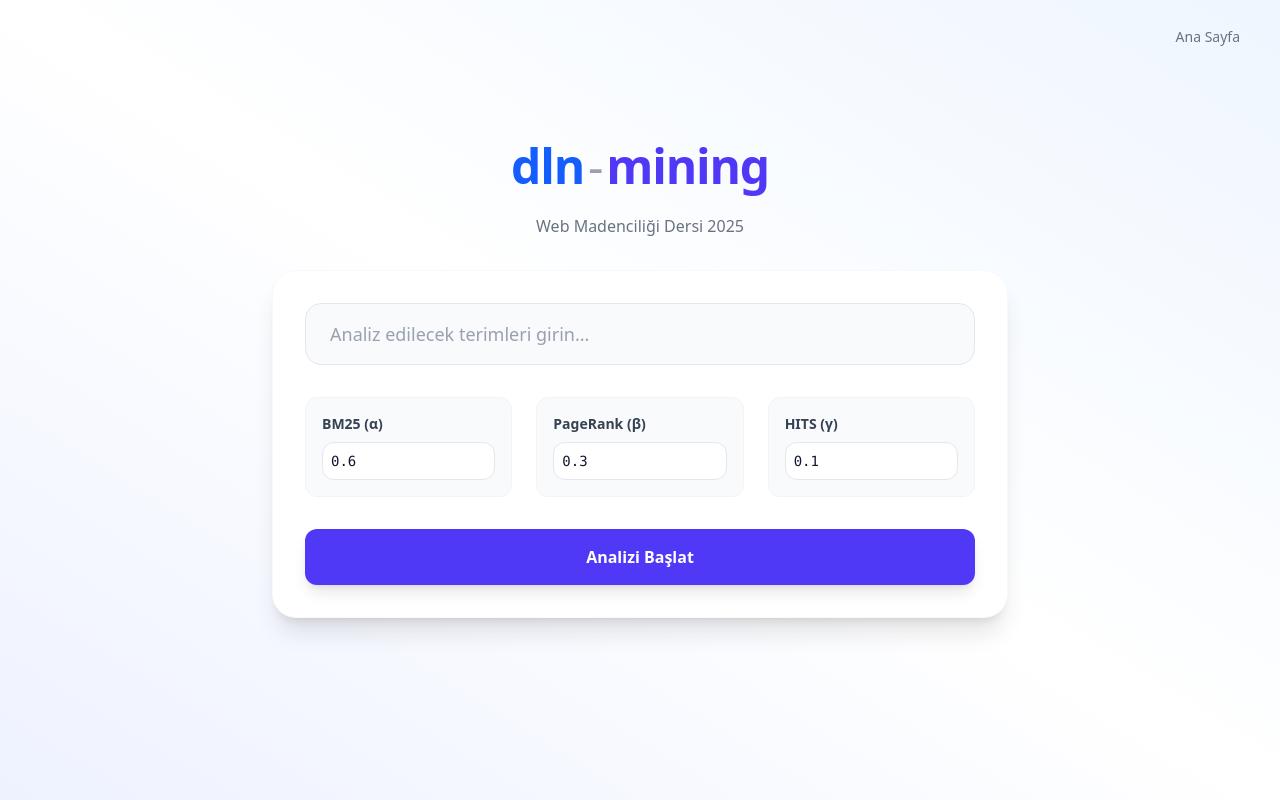
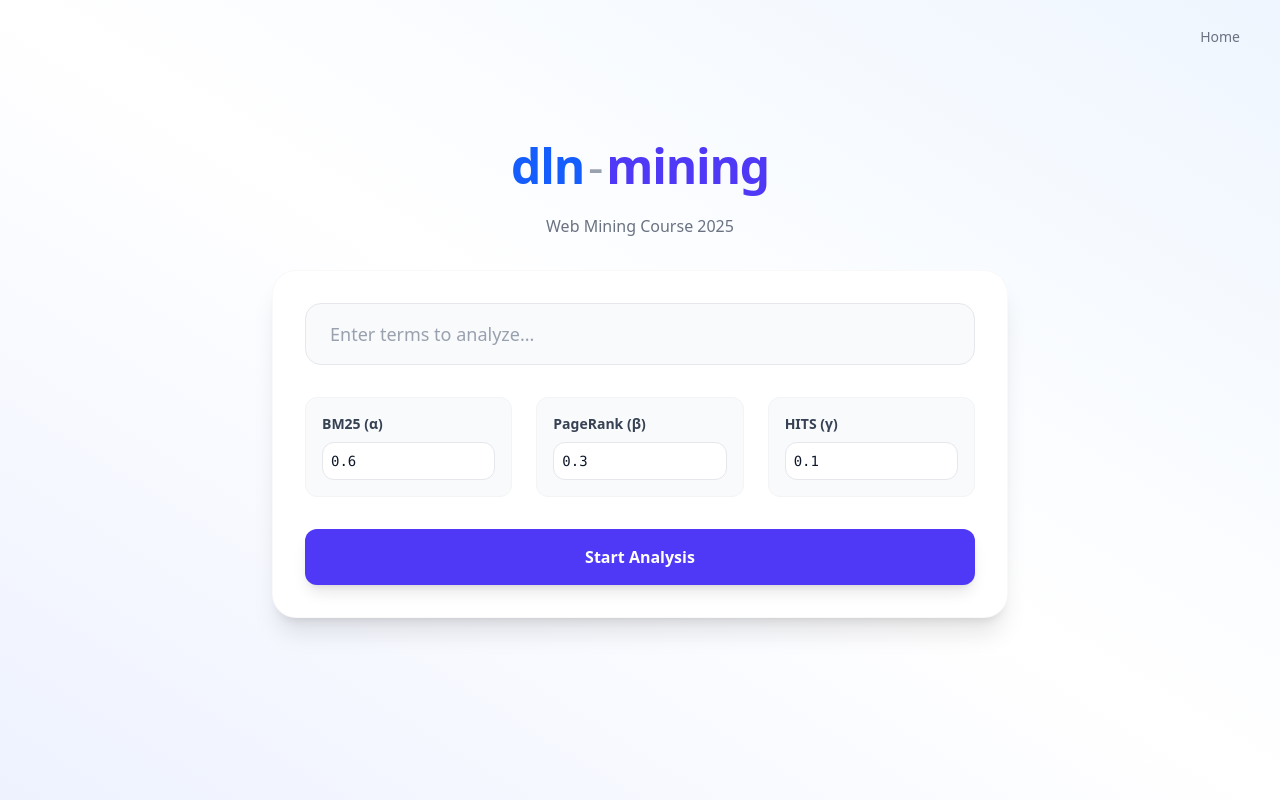
Before and after one commit to eyupdalan/dln-finder, a Next.js app in the folder ui/: page /web-mining in a window 1280 px wide. Built offline with nearby package versions, Linux system fonts and the light colour scheme.

Commit message:
eyup adds language changes

```diff
--- a/ui/src/app/page.tsx
+++ b/ui/src/app/page.tsx
@@ -33,7 +33,7 @@ export default function Home() {
       setCurrentPage(res.data.pagination.current_page)
       setTotalPages(res.data.pagination.total_pages)
     } catch (err: any) {
-      setError(err?.response?.data?.error || 'Bir hata oluştu')
+      setError(err?.response?.data?.error || 'An error occurred')
       setResults([])
     }
     setLoading(false)
@@ -81,7 +81,7 @@ export default function Home() {
                   value={query}
                   onChange={(e) => setQuery(e.target.value)}
                   className="block w-full pl-11 pr-12 py-2.5 bg-white border border-gray-200 rounded-full text-gray-900 placeholder-gray-400 focus:outline-none focus:ring-2 focus:ring-indigo-500/20 focus:border-indigo-500 transition-all shadow-sm hover:shadow-md"
-                  placeholder="Web'de arayın..."
+                  placeholder="Search the web..."
                   onKeyPress={(e) => e.key === 'Enter' && handleSearch(1)}
                 />
                 <button
@@ -125,7 +125,7 @@ export default function Home() {
 
             <div className="w-full max-w-2xl px-4 flex flex-col items-center">
               <Logo size="large" />
-              <p className="text-gray-500 font-medium mb-8">Doğal Dil İşlemeye Kavramsal Bakış Dersi 2026</p>
+              <p className="text-gray-500 font-medium mb-8">Conceptual View of Natural Language Processing Course 2026</p>
 
               <div className="w-full relative group">
                 <div className="absolute -inset-0.5 bg-gradient-to-r from-blue-500 to-indigo-600 rounded-full opacity-20 group-hover:opacity-40 blur transition duration-500"></div>
@@ -140,7 +140,7 @@ export default function Home() {
                     value={query}
                     onChange={(e) => setQuery(e.target.value)}
                     className="block w-full pl-14 pr-32 py-4 bg-white border border-gray-100 rounded-full text-lg text-gray-900 placeholder-gray-400 focus:outline-none focus:ring-0 shadow-lg group-hover:shadow-xl transition-all"
-                    placeholder="Web'de arayın..."
+                    placeholder="Search the web..."
                     onKeyPress={(e) => e.key === 'Enter' && handleSearch(1)}
                   />
                   <div className="absolute right-2 top-1/2 -translate-y-1/2">
@@ -148,7 +148,7 @@ export default function Home() {
                       onClick={() => handleSearch(1)}
                       className="bg-indigo-600 text-white px-6 py-2.5 rounded-full hover:bg-indigo-700 font-medium transition-all shadow-md hover:shadow-lg active:scale-95 flex items-center gap-2"
                     >
-                      {loading ? '...' : 'Ara'}
+                      {loading ? '...' : 'Search'}
                     </button>
                   </div>
                 </div>
@@ -197,11 +197,11 @@ export default function Home() {
                       rel="noopener noreferrer"
                       className="text-xl font-semibold text-gray-900 group-hover:text-indigo-600 transition-colors leading-tight block"
                     >
-                      {result.title || "Adsız Doküman"}
+                      {result.title || "Untitled Document"}
                     </a>
 
                     <p className="text-gray-600 text-sm leading-relaxed line-clamp-2">
-                      Bu sonuç, arama sorgunuzla yüksek oranda eşleşen içerik barındırmaktadır. Detaylı bilgi için bağlantıyı ziyaret edebilirsiniz.
+                      This result contains content highly matching your search query. You can visit the link for detailed information.
                     </p>
                   </div>
                 </div>
--- a/ui/src/app/web-mining/page.tsx
+++ b/ui/src/app/web-mining/page.tsx
@@ -24,7 +24,7 @@ export default function SearchPage() {
 
   const handleSearch = async (page = 1) => {
     if (Math.abs(alpha + beta + gamma - 1.0) > 1e-5) {
-      setError('α + β + γ toplamı 1 olmalıdır.')
+      setError('Sum of α + β + γ must be 1.')
       return
     }
 
@@ -39,7 +39,7 @@ export default function SearchPage() {
       setCurrentPage(res.data.pagination.current_page)
       setTotalPages(res.data.pagination.total_pages)
     } catch (err: any) {
-      setError(err?.response?.data?.error || 'Bir hata oluştu')
+      setError(err?.response?.data?.error || 'An error occurred')
       setResults([])
     }
     setLoading(false)
@@ -82,7 +82,7 @@ export default function SearchPage() {
                   value={query}
                   onChange={(e) => setQuery(e.target.value)}
                   className="block w-full pl-5 pr-12 py-2.5 bg-white border border-gray-200 rounded-full text-gray-900 placeholder-gray-400 focus:outline-none focus:ring-2 focus:ring-indigo-500/20 focus:border-indigo-500 transition-all shadow-sm hover:shadow-md"
-                  placeholder="Gelişmiş arama..."
+                  placeholder="Advanced search..."
                   onKeyPress={(e) => e.key === 'Enter' && handleSearch(1)}
                 />
                 <button
@@ -104,7 +104,7 @@ export default function SearchPage() {
 
               <div className="hidden sm:block">
                  <Link href="/" className="text-sm font-medium text-gray-500 hover:text-indigo-600 transition-colors px-3 py-2 rounded-lg hover:bg-indigo-50">
-                   Ana Sayfa
+                   Home
                  </Link>
               </div>
             </div>
@@ -120,14 +120,14 @@ export default function SearchPage() {
           <div className="flex-1 flex flex-col items-center justify-center -mt-10 animate-in fade-in zoom-in duration-500">
              <div className="absolute top-6 right-6">
               <Link href="/" className="text-sm font-medium text-gray-500 hover:text-indigo-600 transition-colors px-4 py-2 rounded-full hover:bg-white/80 hover:shadow-sm">
-                Ana Sayfa
+                Home
               </Link>
             </div>
 
             <div className="w-full max-w-3xl px-4 flex flex-col items-center space-y-8">
               <div className="text-center">
                 <Logo size="large" />
-                <p className="text-gray-500 font-medium">Web Madenciliği Dersi 2025</p>
+                <p className="text-gray-500 font-medium">Web Mining Course 2025</p>
               </div>
 
               <div className="w-full bg-white p-8 rounded-3xl shadow-xl border border-gray-100/50">
@@ -137,7 +137,7 @@ export default function SearchPage() {
                       value={query}
                       onChange={(e) => setQuery(e.target.value)}
                       className="block w-full px-6 py-4 bg-slate-50 border border-gray-200 rounded-2xl text-lg text-gray-900 placeholder-gray-400 focus:outline-none focus:ring-2 focus:ring-indigo-500/20 focus:border-indigo-500 transition-all"
-                      placeholder="Analiz edilecek terimleri girin..."
+                      placeholder="Enter terms to analyze..."
                       onKeyPress={(e) => e.key === 'Enter' && handleSearch(1)}
                     />
                  </div>
@@ -168,9 +168,9 @@ export default function SearchPage() {
                     className="w-full bg-indigo-600 text-white py-4 rounded-xl font-semibold hover:bg-indigo-700 transition-all shadow-lg hover:shadow-xl active:scale-[0.99] flex items-center justify-center gap-2"
                   >
                     {loading ? (
-                       <span>Analiz Ediliyor...</span>
+                       <span>Analyzing...</span>
                     ) : (
-                       <span>Analizi Başlat</span>
+                       <span>Start Analysis</span>
                     )}
                   </button>
 
@@ -216,7 +216,7 @@ export default function SearchPage() {
                       rel="noopener noreferrer"
                       className="text-xl font-semibold text-gray-900 group-hover:text-indigo-600 transition-colors leading-tight block"
                     >
-                      {result.title || "Adsız Doküman"}
+                      {result.title || "Untitled Document"}
                     </a>
 
                     <div className="flex gap-4 text-xs text-gray-400 font-mono mt-2">
```
